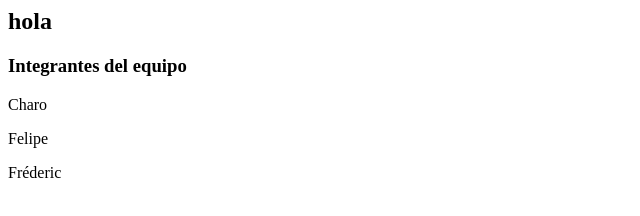
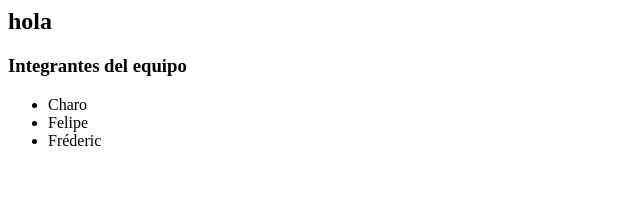
Before and after one commit to lamassa/ejercicio, a plain HTML site: page index.html in a window 1280 px wide. Shown: the whole page, without its empty margins (0-640 px from the left). Drawn offline with Linux system fonts and the light colour scheme.

Commit message:
Añadido los participantes como lista

```diff
--- a/index.html
+++ b/index.html
@@ -5,9 +5,12 @@
 <h2>hola</h2>
 <div>
 		<h3>Integrantes del equipo</h3>
-		<p>Charo</p>
-		<p>Felipe</p>
-		<p>Fréderic</p>
+		<ul>
+			<li>Charo</li>
+			<li>Felipe</li>
+			<li>Fréderic</li>
+
+		</ul>
 </div>
 </body>
 </html>
```
